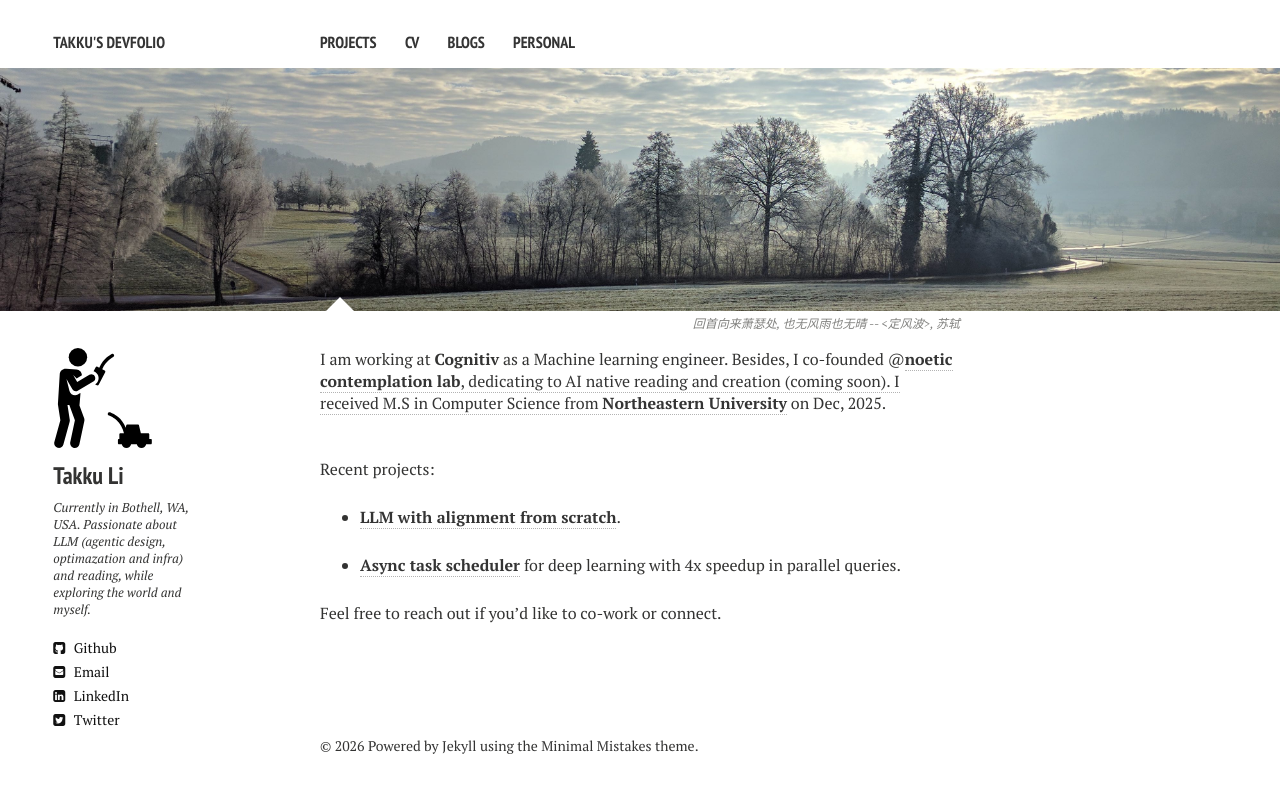
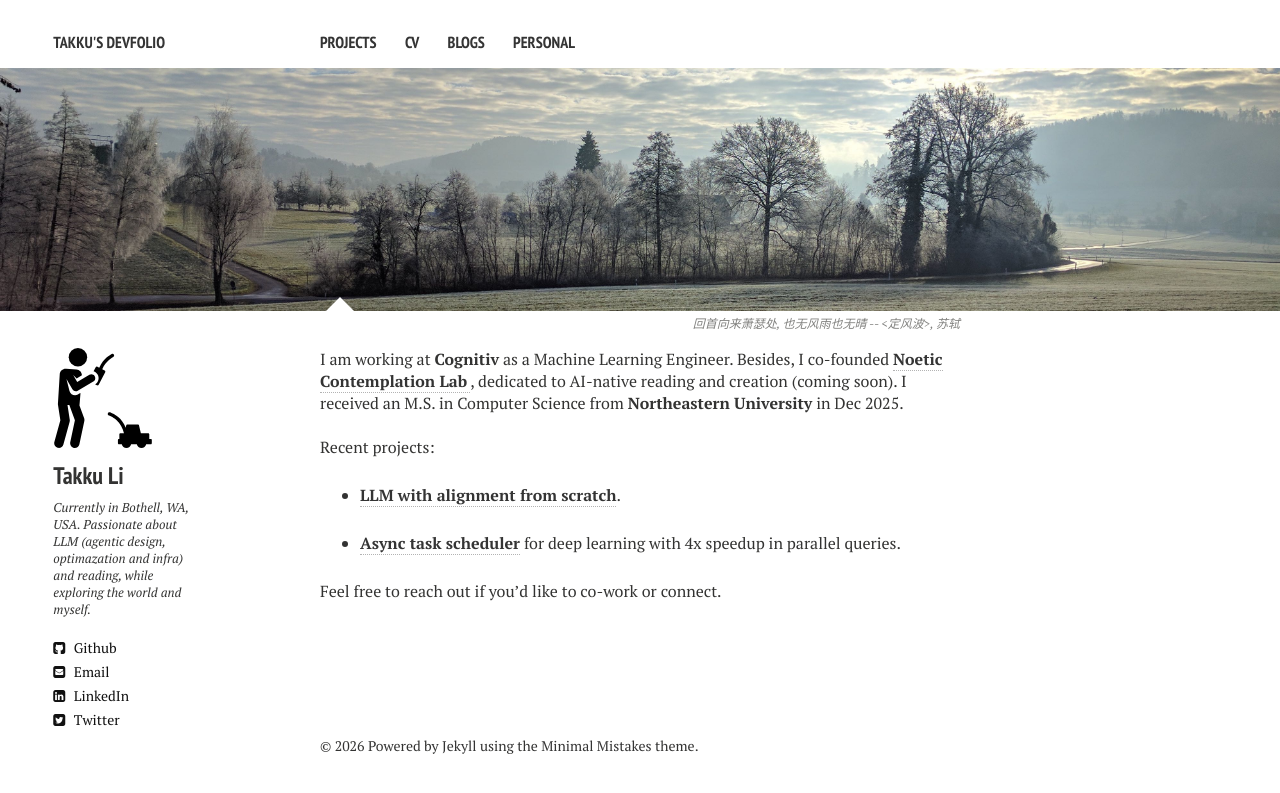
Before and after one commit to takkujunjieli/takkujunjieli.github.io, a Jekyll site: the page built from index.md, in a window 1280 px wide. Shown: the top 793 px of the page. Built offline with Jekyll 4.4.1, drawn with Linux system fonts in a browser that asks for light colours; nearby versions of some CDN libraries.

Commit message:
refactor: reformat and update introductory paragraph content for clarity and correctness.

```diff
--- a/index.md
+++ b/index.md
@@ -8,8 +8,14 @@ image:
   title: "回首向来萧瑟处, 也无风雨也无晴 -- <定风波>, 苏轼"
 ---
 
-<p>I am working at <b>Cognitiv</b> as a Machine learning engineer. Besides, I co-founded @<a href="noetic-contemplation-lab.vercel.app" target="_blank"><b>noetic contemplation lab</b>, dedicating to AI native reading and creation (coming soon). I received M.S in Computer Science from <b>Northeastern University</b></a> on Dec, 2025.</p>
-<br>
+<p>
+I am working at <b>Cognitiv</b> as a Machine Learning Engineer.
+Besides, I co-founded
+<a href="https://noetic-contemplation-lab.vercel.app" target="_blank">
+<b>Noetic Contemplation Lab</b>
+</a>, dedicated to AI-native reading and creation (coming soon).
+I received an M.S. in Computer Science from <b>Northeastern University</b> in Dec 2025.
+</p>
 
 <br>
 <p>Recent projects:</p>
```
